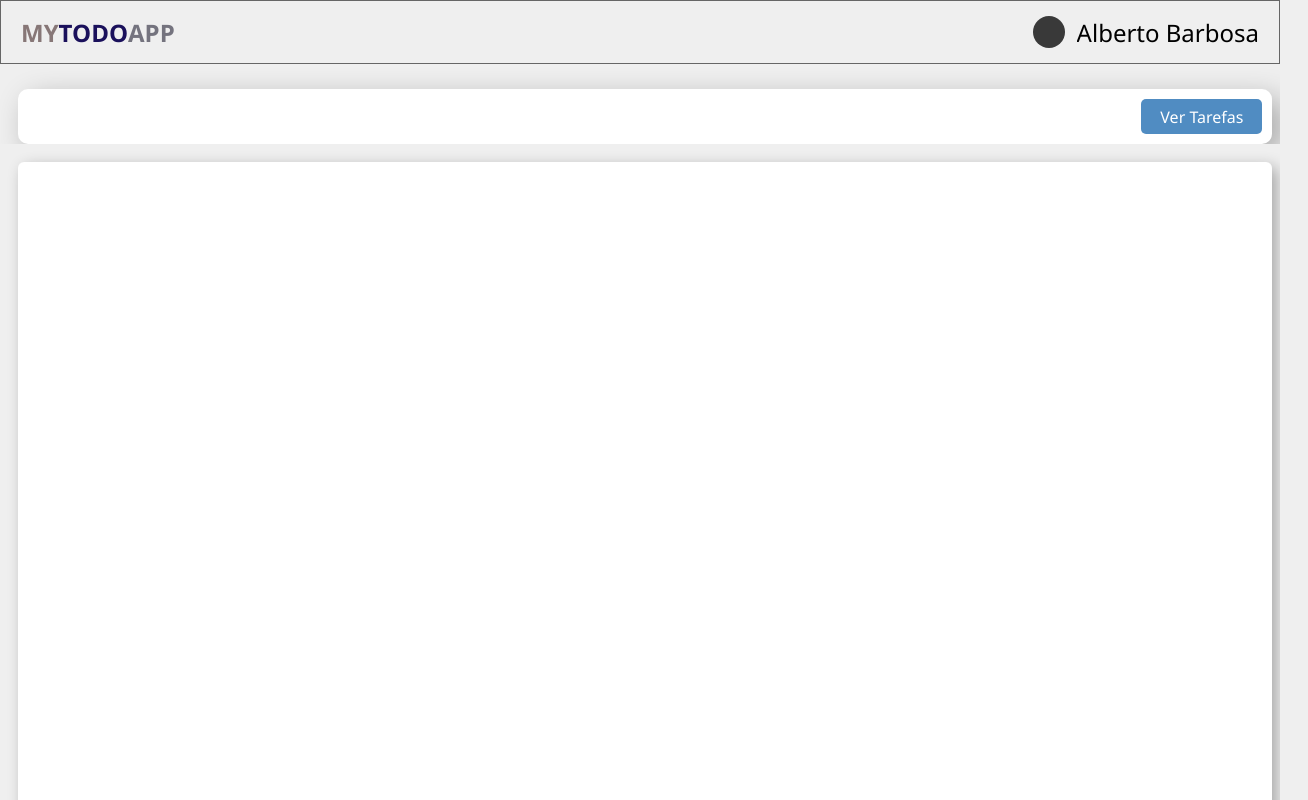
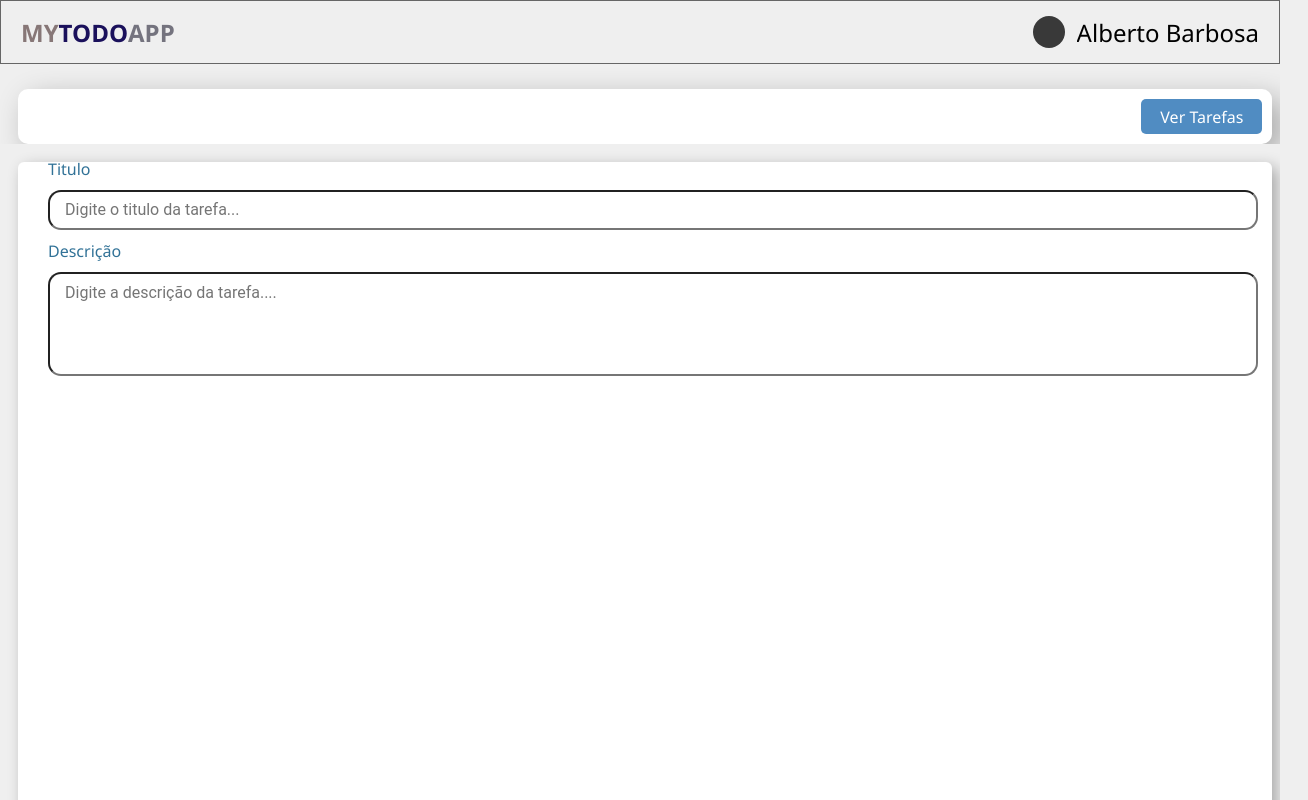
Before and after one commit to Alberto21-boop/Mentoria-YDUQS, a React (Vite) app: page /newtask in a window 1280 px wide. Shown: the top 800 px of the page, 1308 px wide, since content can reach past the window. Built offline with nearby package versions, Linux system fonts and the light colour scheme.

Commit message:
problema da posição dos elementos resolvido, estilização dos inputs quase pronta, e largura dos itens como a do figma, e algumas cores adicinadas a paleta de cores

```diff
--- /dev/null
+++ b/src/Pages/NewTask/components/TaskForms/index.tsx
@@ -0,0 +1,18 @@
+import { TaskFormJobText, TaskFormsContainer, TaskFormTitle, TaskFormTitleJob, TaskTitleText } from './styles';
+
+export function TaskForms() {
+    return (
+        <TaskFormsContainer>
+            <TaskFormTitle>
+                Criar uma nova tarefa
+            </TaskFormTitle>
+
+            <TaskTitleText>Titulo</TaskTitleText>
+            <TaskFormTitleJob placeholder='Digite o titulo da tarefa...' />
+
+            <TaskTitleText>Descrição</TaskTitleText>
+            <TaskFormJobText placeholder='Digite a descrição da tarefa....' />
+
+        </TaskFormsContainer>
+    );
+}
--- /dev/null
+++ b/src/Pages/NewTask/components/TaskForms/styles.ts
@@ -0,0 +1,43 @@
+import styled from 'styled-components';
+
+export const TaskFormsContainer = styled.div`
+ display: flex;
+ width: 100%;
+ flex-direction: column;
+ position: relative;
+ margin-left: 20px;
+ margin-bottom: 438px;
+`;
+
+export const TaskFormTitle = styled.div`
+  color: ${(props) => props.theme.colors['brand-color-button']};
+  font-size: ${(props) => props.theme.textSizes['title-title-m']};
+
+  font-family: 'Segoe UI', Tahoma, Geneva, Verdana, sans-serif;
+  font-weight: 700;
+`;
+
+export const TaskTitleText = styled.div`
+  color: ${(props) => props.theme.colors['brand-text']};
+  font-family: 'Segoe UI', Tahoma, Geneva, Verdana, sans-serif;
+  font-weight: 400;
+  margin-top: 10px;
+  margin-bottom: 10px;
+`
+
+export const TaskFormTitleJob = styled.input`
+  width: 96%;
+  height: 40px;
+  border-radius: 13px;
+  padding-left: 15px;
+  color: 1px solid ${(props) => props.theme.colors['brand-color-button']};
+`;
+
+export const TaskFormJobText = styled.input`
+  width: 96%;
+  height: 104px;
+  border-radius: 13px;
+  padding-bottom: 63px;
+  padding-left: 15px;
+  color: 1px solid ${(props) => props.theme.colors['brand-color-button']};
+`;
--- a/src/Pages/NewTask/index.tsx
+++ b/src/Pages/NewTask/index.tsx
@@ -1,9 +1,10 @@
+import { TaskForms } from './components/TaskForms';
 import { NewTaskContainer } from './styles';
 
 export function NewTask() {
     return (
         <NewTaskContainer>
-
+            <TaskForms />
         </NewTaskContainer>
     );
 }
--- a/src/Pages/NewTask/styles.ts
+++ b/src/Pages/NewTask/styles.ts
@@ -1,18 +1,12 @@
 import styled from 'styled-components';
 
 export const NewTaskContainer = styled.div`
-  display: grid;
-  grid-template-columns: 1fr; /* Define uma coluna central */
-  justify-items: center; /* Centraliza os itens na coluna */
-  align-items: start; /* Alinha os itens ao topo */
-
+  display: flex;
+  margin:  auto;
   width: 100%;
-  height: 100vh;
-  padding-top: 64px;
-  background: ${(props) => props.theme.colors['base-background-screen']};
-
-  grid-template-columns: 1fr; /* Define uma coluna que ocupa todo o espaço */
-  justify-items: center; /* Centraliza os itens horizontalmente */
-  align-items: start; /* Alinha os itens ao topo da coluna */
+  height: 100%;
+  position: absolute;
+  align-items: center;
+  margin-left: 28px;
 
 `;
--- a/src/components/CardTaskItems/index.tsx
+++ b/src/components/CardTaskItems/index.tsx
@@ -2,8 +2,6 @@ import { CardTaskItemsContainer } from './styles';
 
 export function CardTaskItems() {
     return (
-        <CardTaskItemsContainer>
-
-        </CardTaskItemsContainer>
+        <CardTaskItemsContainer />
     );
 }
--- a/src/components/CardTaskItems/styles.ts
+++ b/src/components/CardTaskItems/styles.ts
@@ -2,11 +2,10 @@ import styled from 'styled-components';
 
 export const CardTaskItemsContainer = styled.div`
   width: 98%;
-  height: 715px;
+  height: 762px;
   margin-left: 18px;
   margin-top: 18px;
   border-radius: 6px;
   background: ${(props) => props.theme.colors['base-input-background']};
   box-shadow: 5px 5px 15px rgba(0, 0, 0, 0.3);
-  z-index: 1;
 `
--- a/src/styles/themes/default.ts
+++ b/src/styles/themes/default.ts
@@ -12,6 +12,8 @@ export const defaultTheme = {
         "brand-LettersOnTheRig": "#74737E",
         "brand-HeaderProfile": "#393939",
         "brand-color-button": "#508CC2",
+        "brand-text": "#317297",
+        "brand-placeholder-text": "#AAAAAA",
     },
 
     textSizes: {
```
Also changed, not shown: src/Pages/Home/components/CardTask/index.tsx (renamed from src/components/CardTask/index.tsx), src/Pages/Home/components/CardTask/styles.ts (renamed from src/components/CardTask/styles.ts).
